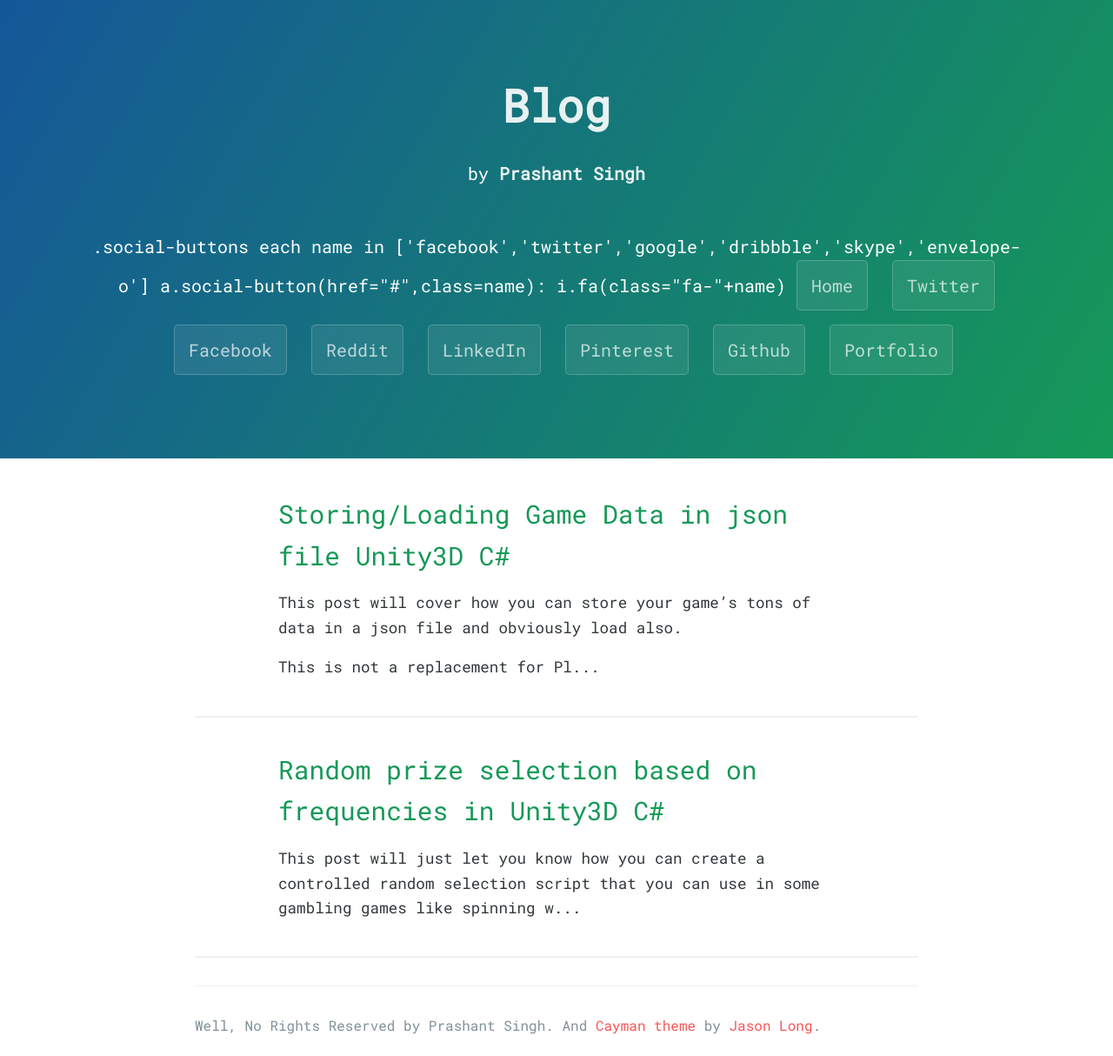
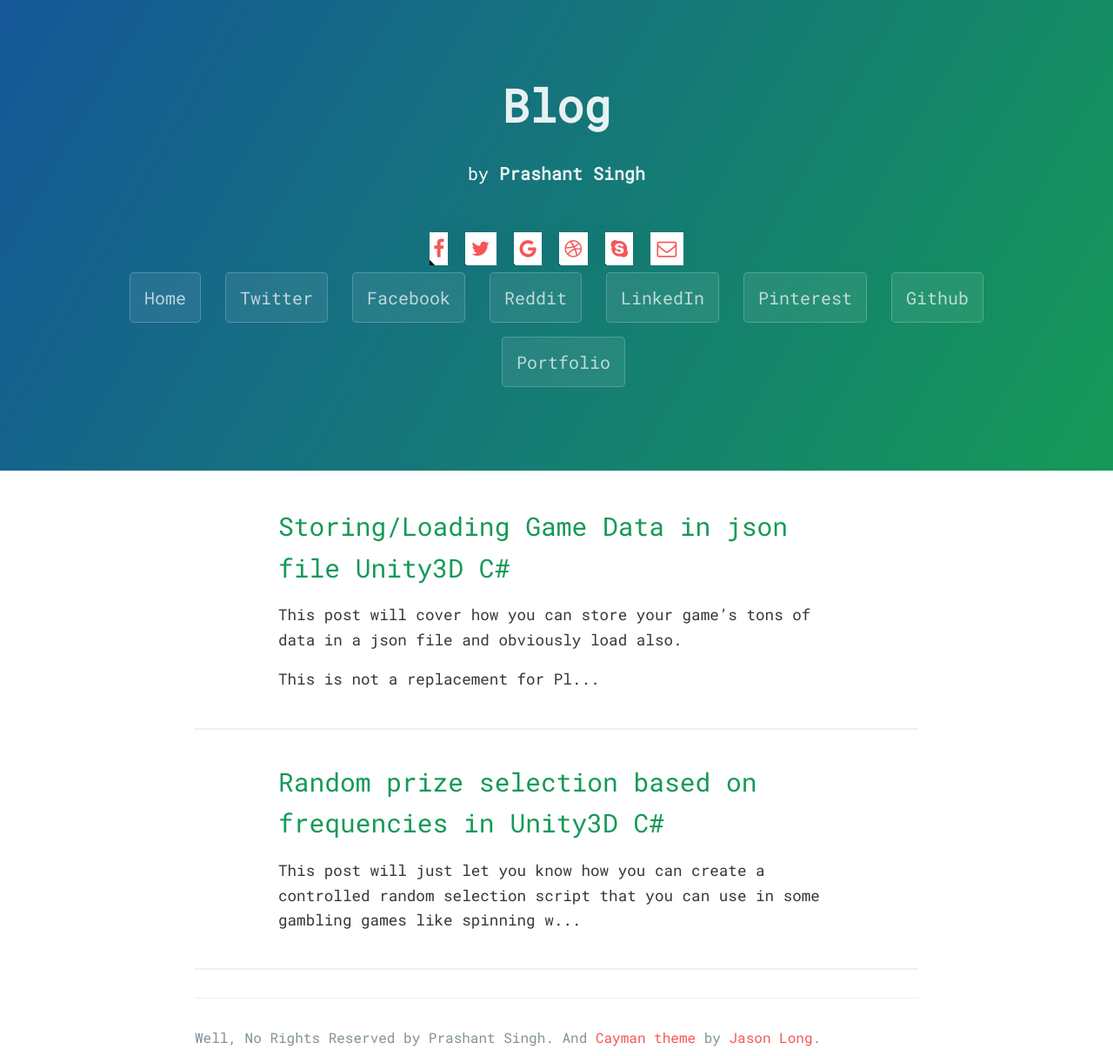
Before and after one commit to prashant-singh/prashant-singh.github.io, a Jekyll site: the page built from index.html, in a window 1280 px wide. Shown: the whole page at 87% size. Built offline with Jekyll 4.4.1, drawn with Linux system fonts in a browser that asks for light colours; nearby versions of some CDN libraries; the list of posts is cut into pages by our own code; a style sheet for code colours, icons or effects is not loaded.

Commit message:
Update header.html

```diff
--- a/_includes/header.html
+++ b/_includes/header.html
@@ -4,9 +4,8 @@
      <!--<h3 style="font-weight: lighter;">a blog for <a class="header-link" href="http://canijustgo.com/" target="_blank">canijustgo.com</a></h3>-->
      <!--<h3>{% if site.twitter_username %}<a class="header-link" href="http://twitter.com/{{ site.twitter_username }}" target="_blank">follow @{{ site.twitter_username }}</a></h3>{% endif %}-->
     <br>
-    .social-buttons
-	each name in ['facebook','twitter','google','dribbble','skype','envelope-o']
-		a.social-button(href="#",class=name): i.fa(class="fa-"+name)
+ <div class="social-buttons"><a href="#" class="social-button facebook"><i class="fa fa-facebook"></i></a><a href="#" class="social-button twitter"><i class="fa fa-twitter"></i></a><a href="#" class="social-button google"><i class="fa fa-google"></i></a><a href="#" class="social-button dribbble"><i class="fa fa-dribbble"></i></a><a href="#" class="social-button skype"><i class="fa fa-skype"></i></a><a href="#" class="social-button envelope-o"><i class="fa fa-envelope-o"></i></a>
+</div>
 
      <a href="http://www.prashantsingh.xyz" class="btn">Home</a>
 
```
